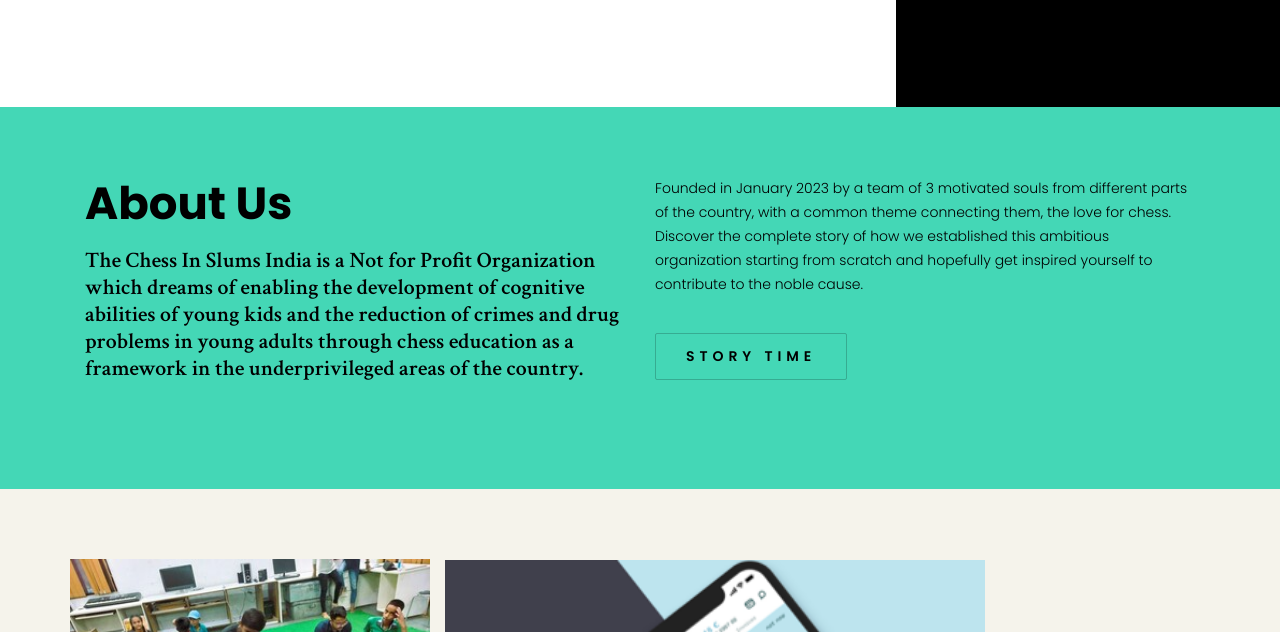
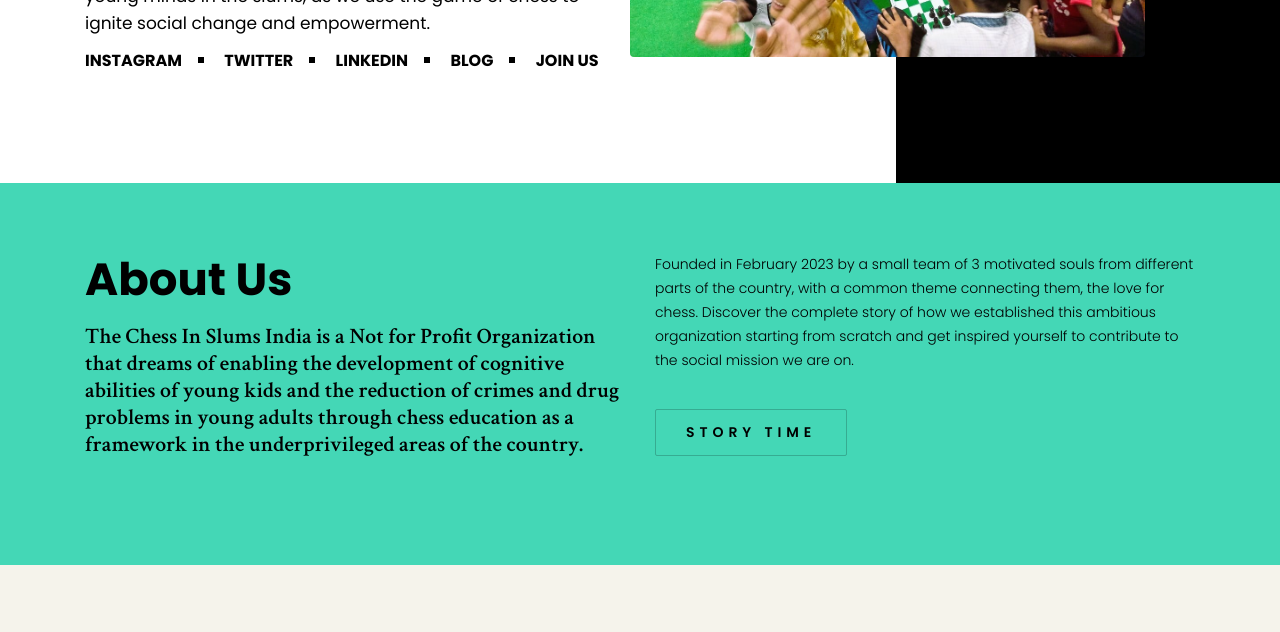
Before and after one commit to chessinslumsindia/chessinslumsindia, a plain HTML site: page index.html in a window 1280 px wide. Shown: the part 533-1165 px from the top of the page. Drawn offline with Linux system fonts and the light colour scheme.

Commit message:
Updated website 1/n

```diff
--- a/index.html
+++ b/index.html
@@ -19,7 +19,7 @@
             <div class="container">
                 <div class="hiro-nav">
                     <a href="index.html" class="nav-brand">
-                        <img src="assets/images/logo.svg" alt="Hiro" class="logo">
+                        <img src="assets/images/cisi logo square frame.png" alt="Hiro" class="logo" height="100px" width="100px">
                         <img src="assets/images/logo_white.svg" alt="Hiro" class="logo-white">
                     </a>
                     <!-- <button class="hiro-nav-popup-toggle">
@@ -51,9 +51,6 @@
                                 <!-- <a href="#!" class="carousel-item-link link-hover-fx" data-animation="animated fadeInRight">READ MORE</a> -->
                                 <ul class="carousel-item-social-links nav" data-animation="animated fadeInRight">
                                     <li>
-
-                                    </li>
-                                    <li>
                                         <a href="https://www.instagram.com/chessinslumsindia/" target="_blank" class="link-hover-fx">INSTAGRAM</a>
                                     </li>
                                     <li>
@@ -63,7 +60,10 @@
                                         <a href="https://www.linkedin.com/company/chessinslumsindia" target="_blank" class="link-hover-fx">LINKEDIN</a>
                                     </li>
                                     <li>
-
+                                        <a href="https://medium.com/@chessinslumsindia" target="_blank" class="link-hover-fx">BLOG</a>
+                                    </li>
+                                    <li>
+                                        <a href="https://www.instagram.com/chessinslumsindia/" target="_blank" class="link-hover-fx">JOIN US</a>
                                     </li>
                                 </ul>
                             </div>
@@ -80,15 +80,20 @@
                                 <!-- <a href="#!" class="carousel-item-link link-hover-fx" data-animation="animated fadeInRight">READ MORE</a> -->
                                 <ul class="carousel-item-social-links nav" data-animation="animated fadeInRight">
                                     <li>
-
+                                        <a href="https://www.instagram.com/chessinslumsindia/" target="_blank" class="link-hover-fx">INSTAGRAM</a>
+                                    </li>
+                                    <li>
+                                        <a href="https://twitter.com/chessinslumsind" target="_blank" class="link-hover-fx">TWITTER</a>
+                                    </li>
+                                    <li>
+                                        <a href="https://www.linkedin.com/company/chessinslumsindia" target="_blank" class="link-hover-fx">LINKEDIN</a>
                                     </li>
                                     <li>
                                         <a href="https://medium.com/@chessinslumsindia" target="_blank" class="link-hover-fx">BLOG</a>
                                     </li>
                                     <li>
-
+                                        <a href="https://www.instagram.com/chessinslumsindia/" target="_blank" class="link-hover-fx">JOIN US</a>
                                     </li>
-
                                 </ul>
                             </div>
                             <div class="col-md-6">
@@ -104,13 +109,19 @@
                                 <!-- <a href="#!" class="carousel-item-link link-hover-fx" data-animation="animated fadeInRight">READ MORE</a> -->
                                 <ul class="carousel-item-social-links nav" data-animation="animated fadeInRight">
                                     <li>
-
+                                        <a href="https://www.instagram.com/chessinslumsindia/" target="_blank" class="link-hover-fx">INSTAGRAM</a>
+                                    </li>
+                                    <li>
+                                        <a href="https://twitter.com/chessinslumsind" target="_blank" class="link-hover-fx">TWITTER</a>
+                                    </li>
+                                    <li>
+                                        <a href="https://www.linkedin.com/company/chessinslumsindia" target="_blank" class="link-hover-fx">LINKEDIN</a>
+                                    </li>
+                                    <li>
+                                        <a href="https://medium.com/@chessinslumsindia" target="_blank" class="link-hover-fx">BLOG</a>
                                     </li>
                                     <li>
                                         <a href="https://www.instagram.com/chessinslumsindia/" target="_blank" class="link-hover-fx">JOIN US</a>
-                                    </li>
-                                    <li>
-
                                     </li>
                                 </ul>
                             </div>
@@ -177,13 +188,13 @@
                 <div class="col-md-6 d-flex flex-column justify-content-center wow fadeInUp">
                     <h2 class="section-title mb-3">About Us</h2>
                     <p class="section-text-ct">
-                        The Chess In Slums India is a Not for Profit Organization which dreams of enabling the development of cognitive abilities of young kids and the reduction of crimes and drug problems in young adults through chess education as a framework in the underprivileged areas of the country.
+                        The Chess In Slums India is a Not for Profit Organization that dreams of enabling the development of cognitive abilities of young kids and the reduction of crimes and drug problems in young adults through chess education as a framework in the underprivileged areas of the country.
                         <!-- The mission of the non-profit organisation Chess In Slums India is to use the game of chess as a vehicle for social change in India's impoverished communities, with the hopes of reducing crime and substance abuse among young people. -->
                     </p>
                 </div>
                 <div class="col-md-6 wow fadeInUp">
                     <!-- <img src="assets/images/img_3.png" class="w-100 mb-5" alt="Digital Product Design"> -->
-                    <p class="section-text-light">Founded in January 2023 by a team of 3 motivated souls from different parts of the country, with a common theme connecting them, the love for chess. Discover the complete story of how we established this ambitious organization starting from scratch and hopefully get inspired yourself to contribute to the noble cause.</p>
+                    <p class="section-text-light">Founded in February 2023 by a small team of 3 motivated souls from different parts of the country, with a common theme connecting them, the love for chess. Discover the complete story of how we established this ambitious organization starting from scratch and get inspired yourself to contribute to the social mission we are on.</p>
                     <a href="https://medium.com/@chessinslumsindia/our-story-ebcab48689c1" target="_blank"><button  class="hiro-btn-outline"> STORY TIME</button></a>
                 </div>
             </div>
```
Also changed, not shown: assets/images/cisi logo square frame.png (added).
